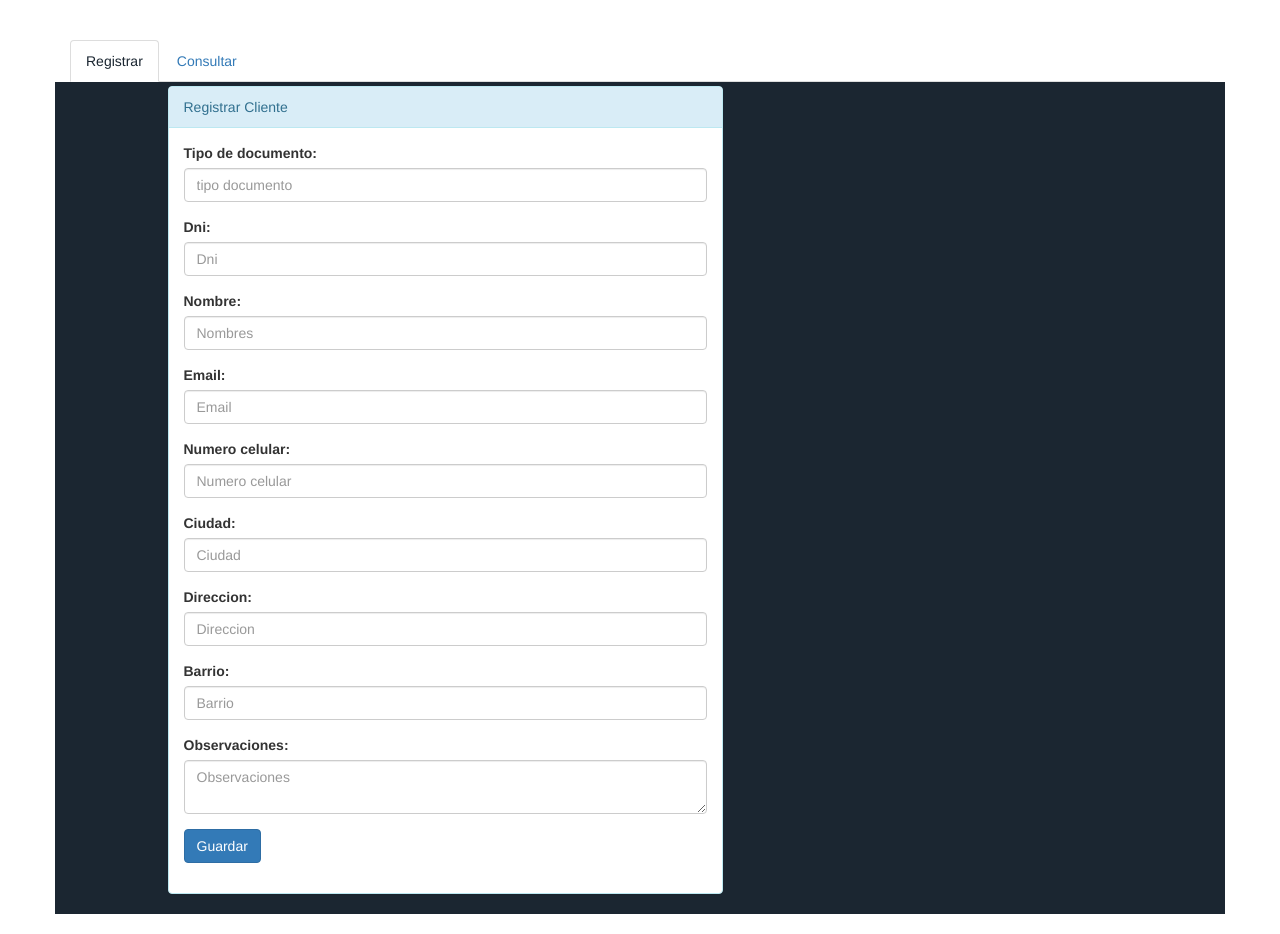
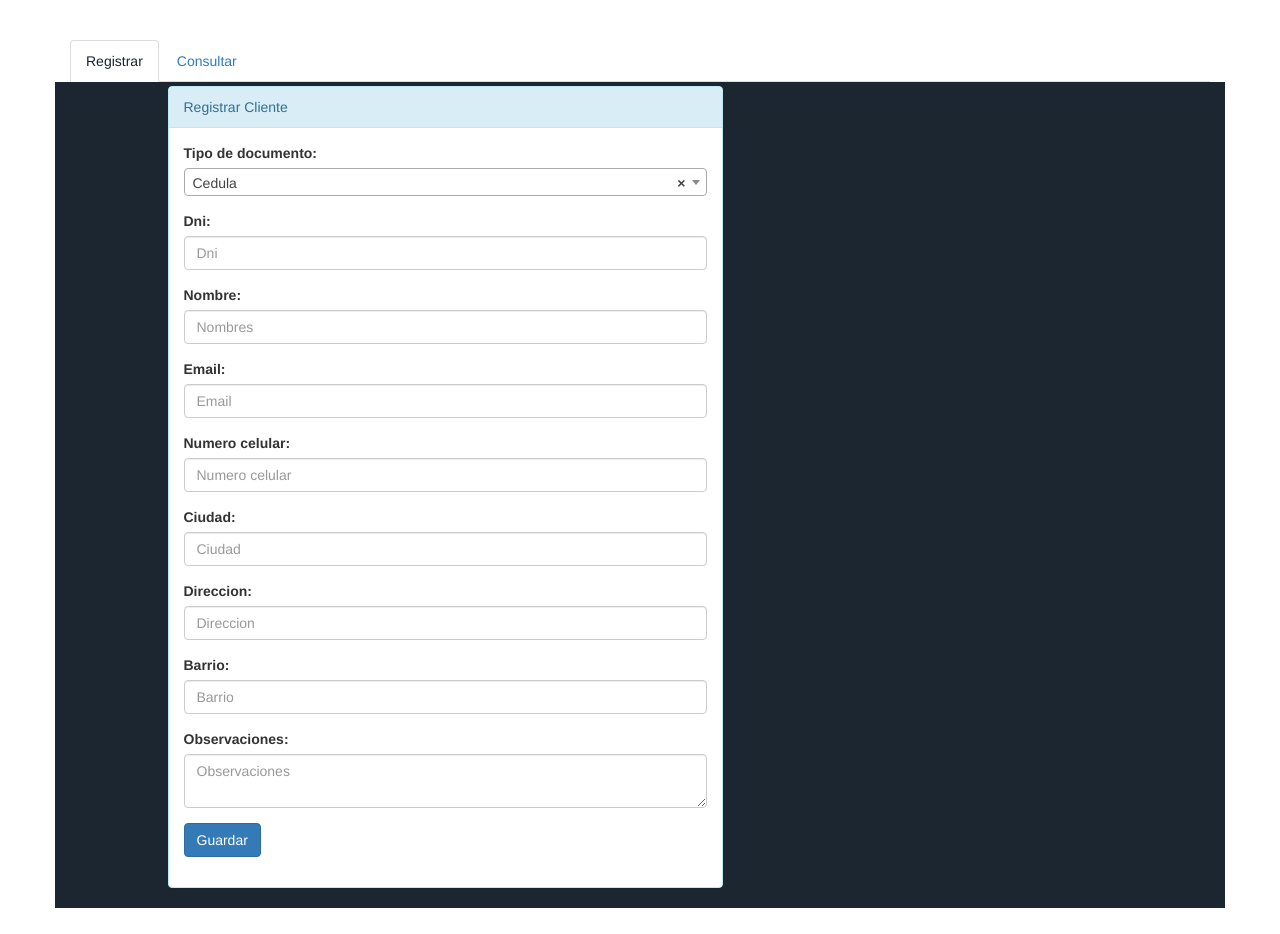
Before and after one commit to edwinparrales/app-sgos, a CodeIgniter app: page /demosots/Ccliente in a window 1280 px wide. Shown: the part 87-1021 px from the top of the page. After the commit the page ends 995 px from the top, so only its background shows below. Run offline with CodeIgniter, Linux system fonts and the light colour scheme; a user stored in the database is signed in; data comes from the database, SQL or seed files in the repository; some libraries are stand-ins or nearby versions.

Commit message:
Ajuste de select  tipo de documento formulario crear y actualizar

```diff
--- a/application/views/clientes/vCliente.php
+++ b/application/views/clientes/vCliente.php
@@ -20,7 +20,9 @@
 
                                         <div class="form-group">
                                             <label for="tdocumento">Tipo de documento:</label>
-                                            <input type="text" class="form-control" id="tdocumento" placeholder="tipo documento" name="tdocumento">
+                                             <select name="tdocumento" id="tdocumento" class="form-control"></select>
+
+
                                         </div>
                                         <div class="form-group">
                                             <label for="dni">Dni:</label>
@@ -147,7 +149,7 @@
                                 </div>
                                 <div class="form-group">
                                     <label for="tipo documento">Tipo de documento:</label>
-                                    <input type="text" class=" select2-chosen" id="xtdocumento" placeholder="tipo documento" name="xtdocumento">
+                                    <select name="xtdocumento" id="xtdocumento" class="form-control"></select>
                                 </div>
                                 <div class="form-group">
                                     <label for="dni">Dni:</label>
```
